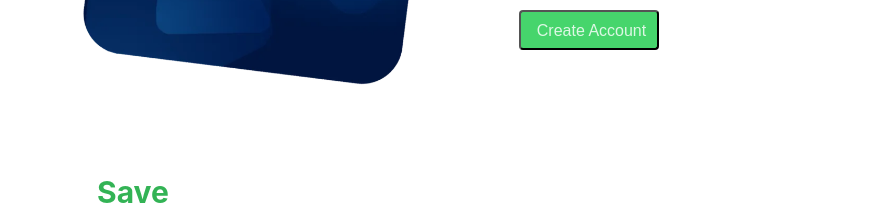
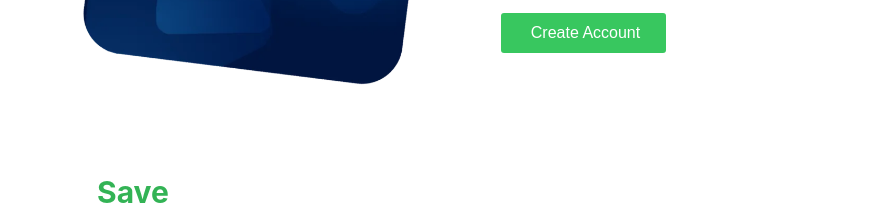
Before and after one commit to Tanmay-Joshi73/Money-FY, a plain HTML site: page index.html in a window 1280 px wide. Shown: the part 543-748 px from the top of the page, without its empty margins (177-1047 px from the left). Drawn offline with Linux system fonts and the light colour scheme.

Commit message:
Efftect On The Button is Hadded

```diff
--- a/Design.js
+++ b/Design.js
@@ -4,7 +4,7 @@ const SignUp_Block = document.getElementById('SignUp');
 const Login_Block = document.getElementById('Login');
 const Login=document.getElementById('Toogle_Login')
 const SignUp=document.getElementById('Toogle-SignUp')
-
+const CreateAccountBtn=document.getElementById('CreateID')
 Login.addEventListener('click',()=>{
     SignUp_Block.style.display='none'
     Login_Block.style.display='block'
@@ -21,3 +21,7 @@ Login_Header.addEventListener('click',()=>{
     Login_Block.style.display='block'
     SignUp_Block.style.display='none'
 })
+CreateAccountBtn.addEventListener('click',()=>{
+    Login_Block.style.display='none'
+    SignUp_Block.style.display='block'
+})
--- a/index.html
+++ b/index.html
@@ -41,7 +41,7 @@
                 <h1>A New Way To Manage</h1>
                 <p>Money-FY Is A Best Platform Which Helps You In <span id="Info-Mes">Managing Your Money</span></p>
                 <br>
-                <button id="CreateID">Create Account</button>
+                <button id="CreateID"><a href="#SignUp">Create Account</a></button>
             </div>
         </div>
     </div>
--- a/style.css
+++ b/style.css
@@ -112,22 +112,30 @@ body{
     margin-left: 15rem;
 }
 #CreateID{
-    margin-left:21rem ;
-    margin-top: .2rem;
-    width: 14rem;
+    margin-left:19.2rem ;
+    margin-top: .5rem;
+    width: 16.5rem;
     height: 4rem;
     /* color:#33b355; */
-    background-color: #46d56c;
-    color: rgba(255, 255, 255, 0.815);
+    background-color: #38c75f;
+    color:white;
+    border: none;
+    cursor: pointer;
     font-size: 1.6rem;
-    font-weight:400;
+    font-weight:500;
     padding-top:1rem;
     padding-bottom:1rem;
-    padding-left: 1.5rem;
-    padding-right: 1rem;
-    border-radius: .4rem;
+    padding-left: 1.7rem;
+    padding-right: 1.3rem;
+    border-radius: 0.3rem;
     opacity: 1;
 }
+#CreateID a{
+    text-decoration: none;
+    color: white;
+}
+
+
 .Middle-Page{
     /* border: 2px solid black; */
     height: 65rem;
```
